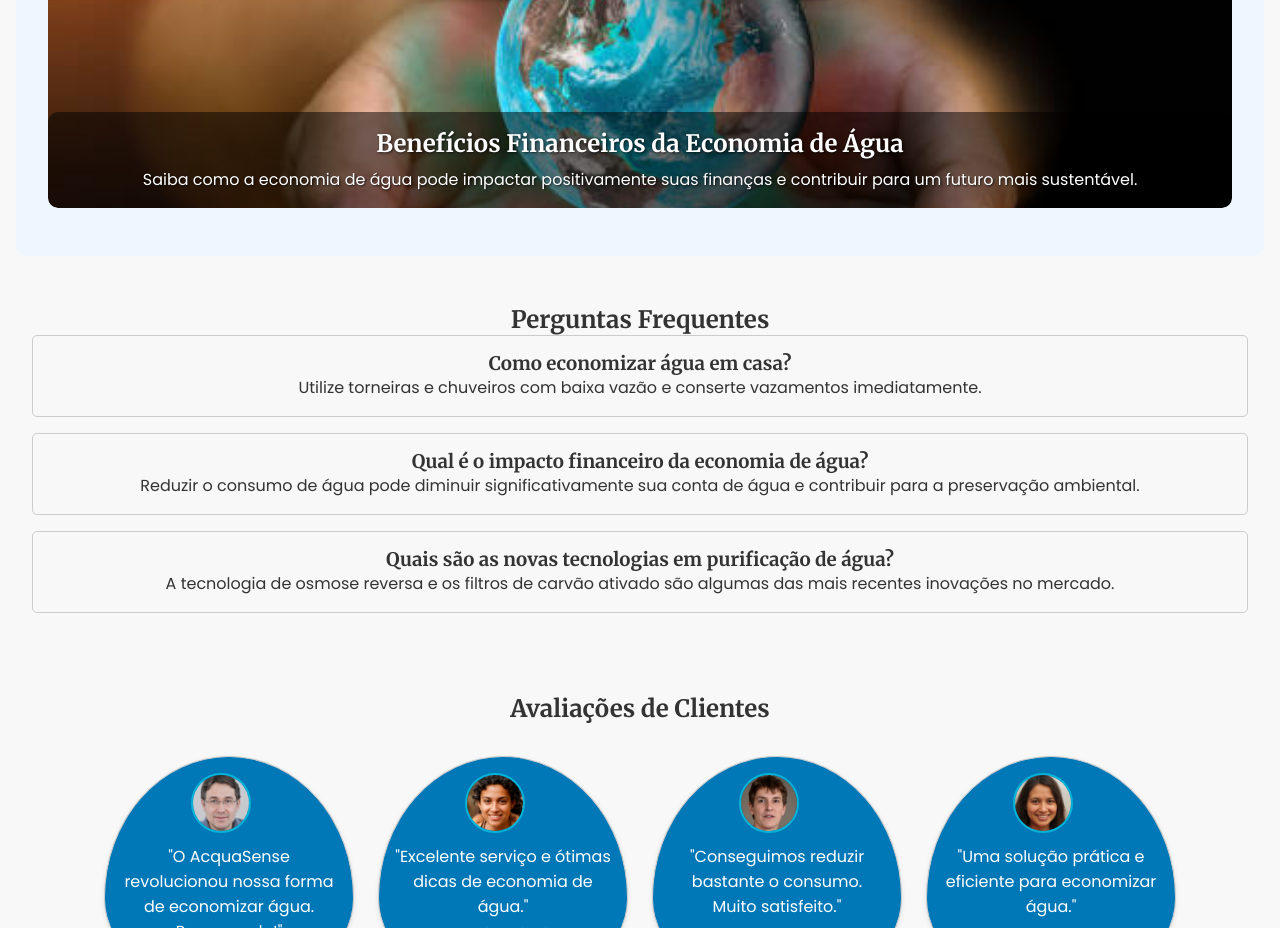
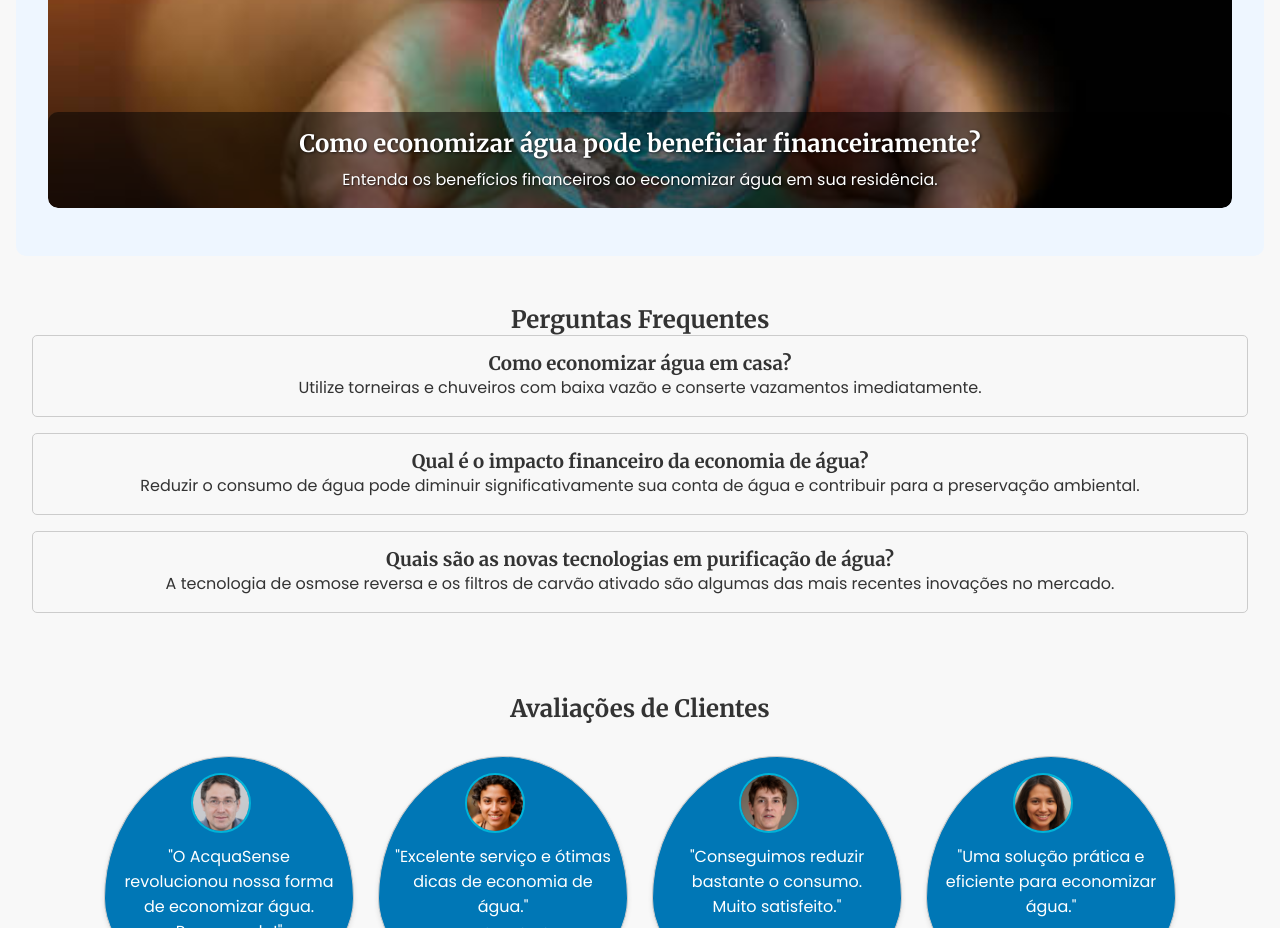
Before and after one commit to LcasFerrei/AcquaSense, a React (Create React App) app in the folder AcquaSense React/: page / in a window 1280 px wide. Shown: the part 1220-2148 px from the top of the page. Built offline with nearby package versions, Linux system fonts and the light colour scheme; a web font is replaced by a local one.

Commit message:
Update Home.js
alterações realizadas nas Notícias

```diff
--- a/AcquaSense React/src/pages/home/Home.js
+++ b/AcquaSense React/src/pages/home/Home.js
@@ -73,18 +73,18 @@ const BannerCarousel = () => {
 const NewsCarousel = () => {
     const newsItems = [
         {
-            title: "Como Economizar Água em Casa",
-            content: "Descubra dicas simples para reduzir o consumo de água em sua casa e economizar na conta.",
+            title: "Venha verificar 5 maneiras para aconomizar água",
+            content: "Aprenda 5 maneiras para se conscientizar sobre o consumo de água.",
             image: img1
         },
         {
-            title: "Benefícios Financeiros da Economia de Água",
-            content: "Saiba como a economia de água pode impactar positivamente suas finanças e contribuir para um futuro mais sustentável.",
+            title: "Como economizar água pode beneficiar financeiramente?",
+            content: "Entenda os benefícios financeiros ao economizar água em sua residência.",
             image: img2
         },
         {
-            title: "Novas Tecnologias em Purificação de Água",
-            content: "Explore as mais recentes inovações no tratamento e purificação da água.",
+            title: "Como o AcquaSense vai realizar o monitoramento de água?",
+            content: "Venha entender as tecnologias usadas para realização do monitoramento de água.",
             image: img3
         },
     ];
```
